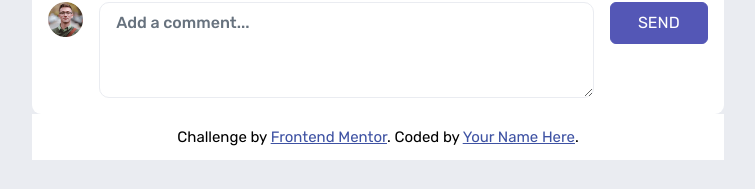
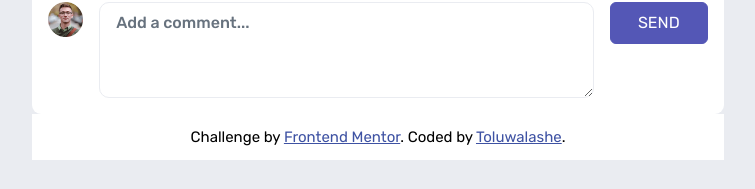
Before and after one commit to Toluwaa-o/Interactive-comments-section-2-, a plain HTML site: page index.html in a window 1280 px wide. Shown: the part 823-1012 px from the top of the page, without its empty margins (262-1017 px from the left). Drawn offline with Linux system fonts and the light colour scheme.

Commit message:
Update index.html

```diff
--- a/index.html
+++ b/index.html
@@ -31,7 +31,7 @@
 
   <footer class="attribution">
     Challenge by <a href="https://www.frontendmentor.io?ref=challenge" target="_blank">Frontend Mentor</a>.
-    Coded by <a href="#">Your Name Here</a>.
+    Coded by <a href="#">Toluwalashe</a>.
   </footer>
   <script src="index.js"></script>
 </body>
```
